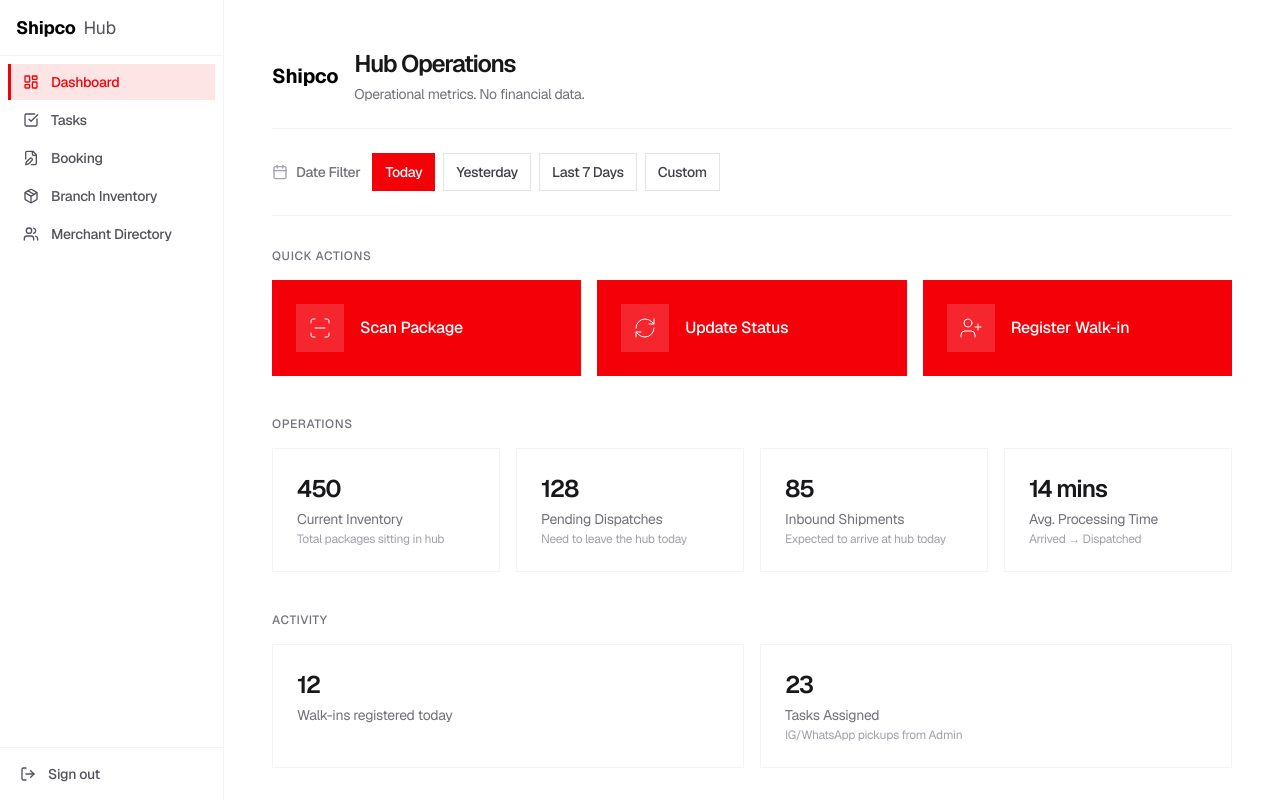
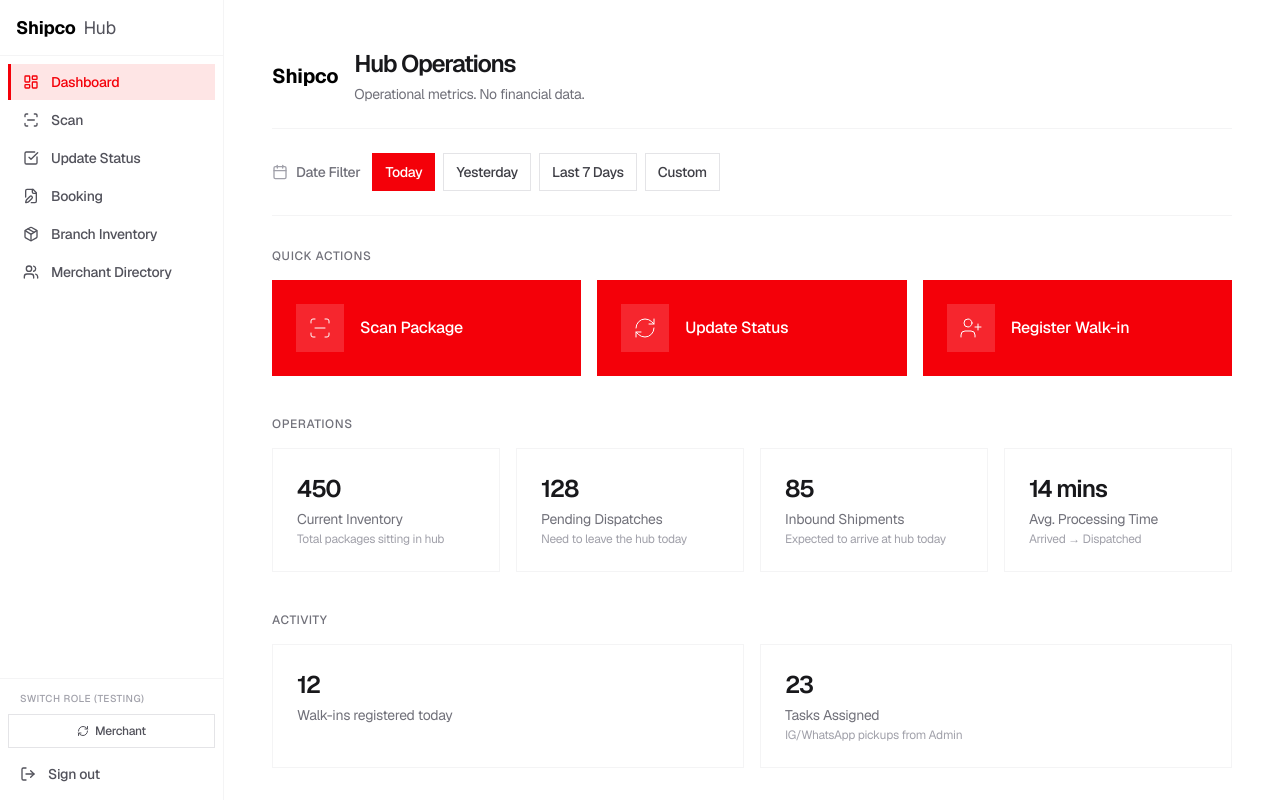
Before and after one commit to winnerbanjo/shipco-app, a Next.js app: page /hub/dashboard in a window 1280 px wide. Built offline with nearby package versions, Linux system fonts and the light colour scheme.

Commit message:
Fix: Hard-code dynamic routes and singleton prisma to pass Vercel build

```diff
--- a/src/components/customer-sidebar.tsx
+++ b/src/components/customer-sidebar.tsx
@@ -25,7 +25,9 @@
 
   return (
     <aside className="flex w-56 flex-col border-r border-shipco-border bg-card">
-      <div className="p-4 font-semibold text-shipco-red">Shipco Logistics</div>
+      <div className="flex items-center gap-2 p-4 font-sans font-bold text-black">
+        Shipco <span className="font-normal text-shipco-red">Logistics</span>
+      </div>
       <nav className="flex flex-1 flex-col gap-1 px-2">
         {nav.map(({ href, label, icon: Icon }) => (
           <Link
--- a/src/components/glass-sidebar.tsx
+++ b/src/components/glass-sidebar.tsx
@@ -53,9 +53,10 @@
       <div className="flex h-14 items-center border-b border-white/10 px-4">
         <Link
           href={role === "ADMIN" ? "/admin" : "/merchant"}
-          className="font-semibold text-shipco-red"
+          className="flex items-center gap-2 font-sans text-sm font-bold text-white"
         >
-          {title ?? (role === "ADMIN" ? "Shipco Admin" : "Shipco Merchant")}
+          <span className="font-bold">Shipco</span>
+          <span className="font-normal text-white/80">{role === "ADMIN" ? "Admin" : "Merchant"}</span>
         </Link>
       </div>
       <nav className="flex-1 space-y-0.5 p-2">
--- a/src/components/hub-sidebar.tsx
+++ b/src/components/hub-sidebar.tsx
@@ -10,11 +10,14 @@
   Users,
   LogOut,
   FileEdit,
+  RefreshCw,
+  ScanLine,
 } from "lucide-react";
 
 const nav = [
   { href: "/hub/dashboard", label: "Dashboard", icon: LayoutDashboard },
-  { href: "/hub/tasks", label: "Tasks", icon: CheckSquare },
+  { href: "/hub/scan", label: "Scan", icon: ScanLine },
+  { href: "/hub/update-status", label: "Update Status", icon: CheckSquare },
   { href: "/hub/booking", label: "Booking", icon: FileEdit },
   { href: "/hub/inventory", label: "Branch Inventory", icon: Package },
   { href: "/hub/customers", label: "Merchant Directory", icon: Users },
@@ -55,10 +58,22 @@
         })}
       </nav>
       <div className="border-t border-zinc-100 p-2">
+        <p className="mb-1 px-3 py-1 text-[10px] font-medium uppercase tracking-wider text-zinc-400">
+          Switch role (testing)
+        </p>
+        <div className="flex gap-1">
+          <Link
+            href="/merchant/dashboard"
+            className="flex flex-1 items-center justify-center gap-1.5 rounded-none border border-zinc-200 bg-white px-2 py-2 text-xs font-medium text-zinc-600 hover:bg-zinc-50"
+          >
+            <RefreshCw className="h-3 w-3" />
+            Merchant
+          </Link>
+        </div>
         <button
           type="button"
           onClick={handleSignOut}
-          className="flex w-full items-center gap-3 rounded-none px-3 py-2 text-sm font-medium text-zinc-600 hover:bg-zinc-50 hover:text-zinc-900"
+          className="mt-2 flex w-full items-center gap-3 rounded-none px-3 py-2 text-sm font-medium text-zinc-600 hover:bg-zinc-50 hover:text-zinc-900"
         >
           <LogOut className="h-4 w-4" />
           Sign out
--- a/src/components/merchant-dashboard-sidebar.tsx
+++ b/src/components/merchant-dashboard-sidebar.tsx
@@ -9,15 +9,16 @@
   Settings,
   LogOut,
   Users,
+  RefreshCw,
 } from "lucide-react";
 import { logoutMerchant } from "@/app/auth/logout/actions";
 
 const nav = [
   { href: "/merchant/dashboard", label: "Overview", icon: LayoutDashboard },
-  { href: "/merchant/booking", label: "Booking", icon: Package },
-  { href: "/merchant/dashboard/shipments", label: "Shipments", icon: Package },
+  { href: "/merchant/booking", label: "Book Shipment", icon: Package },
+  { href: "/merchant/dashboard/shipments", label: "Tracking", icon: Package },
   { href: "/merchant/dashboard/customers", label: "Customers", icon: Users },
-  { href: "/merchant/dashboard/wallet", label: "Wallet", icon: Wallet },
+  { href: "/merchant/wallet", label: "Wallet", icon: Wallet },
   { href: "/merchant/dashboard/settings", label: "Settings", icon: Settings },
 ];
 
@@ -35,14 +36,16 @@
       <div className="flex h-20 items-center border-b border-zinc-100 px-8">
         <Link
           href="/merchant/dashboard"
-          className="text-xl font-bold tracking-[0.2em] text-[#F40009]"
+          className="font-sans text-xl font-bold text-black"
         >
           Shipco
         </Link>
       </div>
       <nav className="flex-1 space-y-0.5 p-6">
         {nav.map((item) => {
-          const isActive = pathname === item.href;
+          const isActive =
+            pathname === item.href ||
+            (item.href !== "/merchant/dashboard" && pathname.startsWith(item.href));
           const Icon = item.icon;
           return (
             <Link
@@ -74,6 +77,16 @@
         )}
       </nav>
       <div className="border-t border-zinc-100 p-6">
+        <p className="mb-2 px-5 text-[10px] font-medium uppercase tracking-wider text-zinc-400">
+          Switch role (testing)
+        </p>
+        <Link
+          href="/hub/dashboard"
+          className="mb-3 flex items-center gap-2 rounded-none border border-zinc-200 bg-white px-5 py-2.5 text-xs font-medium text-zinc-600 hover:bg-zinc-50"
+        >
+          <RefreshCw className="h-3.5 w-3.5" />
+          Hub
+        </Link>
         <p className="truncate px-5 text-xs text-zinc-500">{email}</p>
         <form action={logoutMerchant} className="mt-3">
           <button
--- a/src/components/merchant-dmx-sidebar.tsx
+++ b/src/components/merchant-dmx-sidebar.tsx
@@ -19,8 +19,8 @@
   return (
     <aside className="flex h-full w-56 flex-col border-r border-[#F40009] bg-black" style={{ borderRightWidth: "1px" }}>
       <div className="flex h-14 items-center border-b border-[#F40009]/30 px-4">
-        <Link href="/dashboard" className="font-semibold text-white">
-          Shipco Merchant
+        <Link href="/dashboard" className="flex items-center gap-2 font-sans text-lg font-bold text-white">
+          Shipco <span className="font-normal text-zinc-400">Merchant</span>
         </Link>
       </div>
       <nav className="flex-1 space-y-0.5 p-2">
--- a/src/components/merchant-sidebar.tsx
+++ b/src/components/merchant-sidebar.tsx
@@ -11,16 +11,17 @@
   Settings,
   LogOut,
   PackageSearch,
+  RefreshCw,
 } from "lucide-react";
 import { signOut } from "next-auth/react";
 import { Button } from "@/components/ui/button";
 
 const nav = [
   { href: "/merchant/dashboard", label: "Overview", icon: LayoutDashboard },
-  { href: "/merchant/dashboard/booking", label: "Book Shipment", icon: Package },
+  { href: "/merchant/booking", label: "Book Shipment", icon: Package },
   { href: "/merchant/dashboard/shipments", label: "Tracking", icon: PackageSearch },
   { href: "/merchant/dashboard/bulk", label: "Bulk Upload", icon: Upload },
-  { href: "/merchant/dashboard/wallet", label: "Wallet", icon: Wallet },
+  { href: "/merchant/wallet", label: "Wallet", icon: Wallet },
   { href: "/merchant/dashboard/settings", label: "Settings", icon: Settings },
 ];
 
@@ -36,7 +37,9 @@
       </div>
       <nav className="flex-1 space-y-0.5 p-2">
         {nav.map((item) => {
-          const isActive = pathname === item.href;
+          const isActive =
+            pathname === item.href ||
+            (item.href !== "/merchant/dashboard" && pathname.startsWith(item.href));
           return (
             <Link
               key={item.href}
@@ -55,9 +58,21 @@
         })}
       </nav>
       <div className="border-t border-zinc-100 p-2">
+        <p className="mb-1 px-3 py-1 text-[10px] font-medium uppercase tracking-wider text-zinc-400">
+          Switch role (testing)
+        </p>
+        <div className="flex gap-1">
+          <Link
+            href="/hub/dashboard"
+            className="flex flex-1 items-center justify-center gap-1.5 rounded-none border border-zinc-200 bg-white px-2 py-2 text-xs font-medium text-zinc-600 hover:bg-zinc-50"
+          >
+            <RefreshCw className="h-3 w-3" />
+            Hub
+          </Link>
+        </div>
         <Button
           variant="ghost"
-          className="w-full justify-start gap-3 rounded-none text-zinc-600 hover:bg-zinc-50 hover:text-zinc-900"
+          className="mt-2 w-full justify-start gap-3 rounded-none text-zinc-600 hover:bg-zinc-50 hover:text-zinc-900"
           onClick={() => signOut({ callbackUrl: "/" })}
         >
           <LogOut className="h-4 w-4" />
--- a/src/lib/auth.ts
+++ b/src/lib/auth.ts
@@ -7,8 +7,13 @@
 /**
  * NextAuth credentials: same bcryptjs library as prisma/seed.ts (hash there, compare here).
  * Session is JWT; secret from env.
+ *
+ * Production (Vercel): Set NEXTAUTH_URL to your live URL (e.g. https://your-app.vercel.app).
+ * trustHost lets NextAuth use X-Forwarded-Host/Proto from Vercel's proxy for callbacks.
  */
 export const authOptions: NextAuthOptions = {
+  trustHost: true,
+  useSecureCookies: process.env.NODE_ENV === "production",
   providers: [
     CredentialsProvider({
       id: "credentials",
@@ -78,16 +83,21 @@
       return session;
     },
     redirect({ url, baseUrl }) {
-      if (!url || url === baseUrl || url === `${baseUrl}/`) return `${baseUrl}/auth/callback`;
-      if (url.startsWith("/")) return `${baseUrl}${url}`;
-      if (new URL(url).origin === baseUrl) return url;
-      return baseUrl;
+      const base = process.env.NEXTAUTH_URL ?? baseUrl;
+      if (!url || url === base || url === `${base}/`) return `${base}/auth/callback`;
+      if (url.startsWith("/")) return `${base}${url}`;
+      try {
+        if (new URL(url).origin === base) return url;
+      } catch {
+        // ignore invalid URL
+      }
+      return base;
     },
   },
   pages: { signIn: "/auth/login" },
   session: { strategy: "jwt" },
   secret: process.env.NEXTAUTH_SECRET,
-  debug: true,
+  debug: process.env.NODE_ENV === "development",
 };
 
 declare module "next-auth" {
--- a/src/lib/prisma.ts
+++ b/src/lib/prisma.ts
@@ -2,9 +2,11 @@
 
 /**
  * Strict singleton: one PrismaClient instance per process. Required for Render and
- * serverless to avoid connection pool exhaustion and timeouts.
+ * Vercel serverless to avoid connection pool exhaustion and timeouts.
  *
- * DATABASE_URL should include: ?sslmode=require&connect_timeout=30&connection_limit=1&pool_timeout=20
+ * Standard @prisma/client is fine on Vercel; no need for @prisma/extension-accelerate
+ * unless you use Prisma Accelerate for connection pooling. Ensure DATABASE_URL
+ * includes: ?sslmode=require&connect_timeout=30&connection_limit=1&pool_timeout=20
  */
 const globalForPrisma = globalThis as unknown as { __shipco_prisma__: PrismaClient | undefined };
 
```
Also changed, not shown: 1 other file (tests, documents, lock files or other folders).
